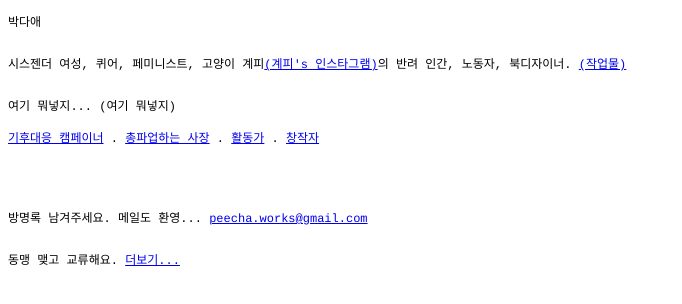
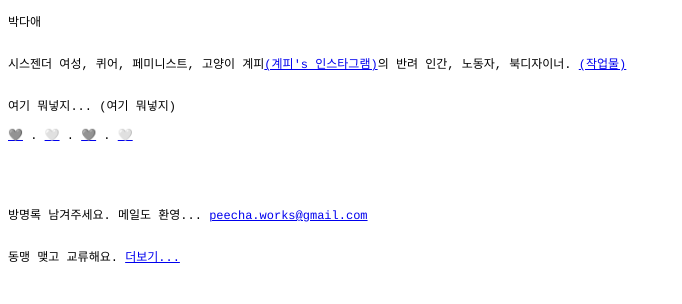
Before and after one commit to peecha1ban/hompy, a plain HTML site: page about.html in a window 1280 px wide. Shown: the whole page, without its empty margins (0-682 px from the left). Drawn offline with Linux system fonts and the light colour scheme; a web font is replaced by a local one.

Commit message:
about.html 업데이트

```diff
--- a/about.html
+++ b/about.html
@@ -29,10 +29,10 @@ body {
     <p>시스젠더 여성, 퀴어, 페미니스트, 고양이 계피<a href="https://www.instagram.com/gyepeecha" target="_blank">(계피's 인스타그램)</a>의 반려 인간, 노동자, 북디자이너. <a href="https://www.instagram.com/peecha.works" target="_blank">(작업물)</a> </p>
     <p>여기 뭐넣지... (여기 뭐넣지)
         <br> <br>
-        <a href="https://www.planet03.com/post/%EA%B8%B0%ED%9A%8D-%EA%B8%B0%ED%9B%84-%EC%9C%84%EA%B8%B0-%ED%95%B4%EA%B2%B0%EC%9E%90%EB%A1%9C%EC%84%9C%EC%9D%98-%EB%94%94%EC%9E%90%EC%9D%B8" target="_blank">기후대응 캠페이너</a>
-        . <a href="https://www.hani.co.kr/arti/society/society_general/1189296.html" target="_blank">총파업하는 사장</a>
-        . <a href="https://newscham.net/articles/111802" target="_blank">활동가</a>
-        . <a href="https://www.elle.co.kr/article/46384" target="_blank">창작자</a></p>
+        <a href="https://www.planet03.com/post/%EA%B8%B0%ED%9A%8D-%EA%B8%B0%ED%9B%84-%EC%9C%84%EA%B8%B0-%ED%95%B4%EA%B2%B0%EC%9E%90%EB%A1%9C%EC%84%9C%EC%9D%98-%EB%94%94%EC%9E%90%EC%9D%B8" target="_blank">🩶</a>
+        . <a href="https://www.hani.co.kr/arti/society/society_general/1189296.html" target="_blank">🤍</a>
+        . <a href="https://newscham.net/articles/111802" target="_blank">🩶</a>
+        . <a href="https://www.elle.co.kr/article/46384" target="_blank">🤍</a></p>
     <p><br></p>
     <p>방명록 남겨주세요. 메일도 환영... <a href="mailto:peecha.works@gmail.com">peecha.works@gmail.com</a> </p>
         <p>동맹 맺고 교류해요. <a href="https://helloinah.github.io/hompy/contents/html/listofalliance.html" target="_blank">더보기...</a> </p>
```
